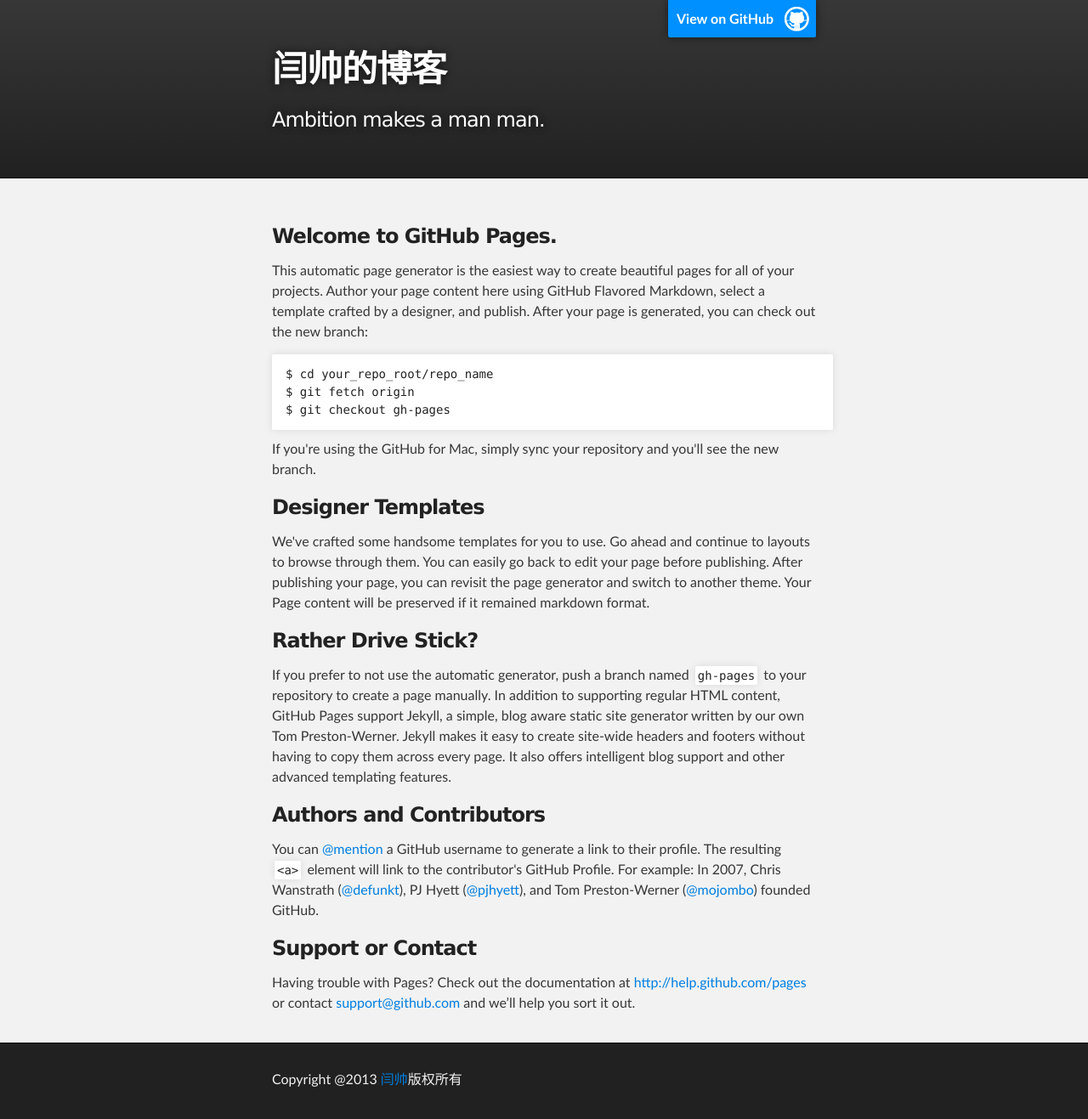
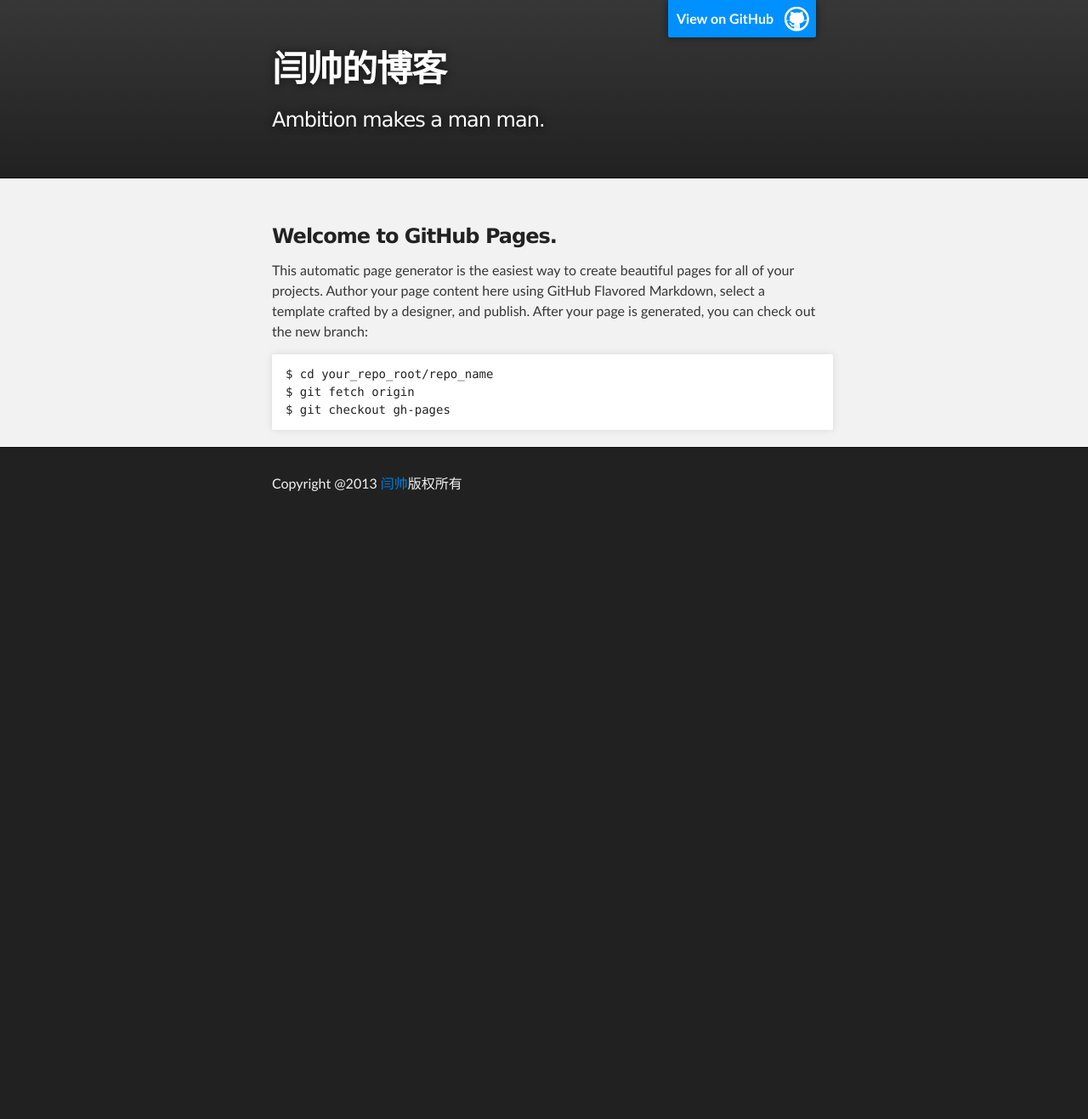
Before and after one commit to yanshuai/yanshuai.github.io, a Jekyll site: the page index.html, which Jekyll copies as it is, in a window 1280 px wide. Shown: the whole page at 85% size. Built offline with Jekyll 4.4.1, drawn with Linux system fonts in a browser that asks for light colours; after the commit the page ends 900 px from its top, so only the background shows below that.

Commit message:
Update index.html

```diff
--- a/index.html
+++ b/index.html
@@ -37,27 +37,6 @@
 $ git checkout gh-pages
 </code></pre>
 
-<p>If you're using the GitHub for Mac, simply sync your repository and you'll see the new branch.</p>
-
-<h3>
-<a name="designer-templates" class="anchor" href="#designer-templates"><span class="octicon octicon-link"></span></a>Designer Templates</h3>
-
-<p>We've crafted some handsome templates for you to use. Go ahead and continue to layouts to browse through them. You can easily go back to edit your page before publishing. After publishing your page, you can revisit the page generator and switch to another theme. Your Page content will be preserved if it remained markdown format.</p>
-
-<h3>
-<a name="rather-drive-stick" class="anchor" href="#rather-drive-stick"><span class="octicon octicon-link"></span></a>Rather Drive Stick?</h3>
-
-<p>If you prefer to not use the automatic generator, push a branch named <code>gh-pages</code> to your repository to create a page manually. In addition to supporting regular HTML content, GitHub Pages support Jekyll, a simple, blog aware static site generator written by our own Tom Preston-Werner. Jekyll makes it easy to create site-wide headers and footers without having to copy them across every page. It also offers intelligent blog support and other advanced templating features.</p>
-
-<h3>
-<a name="authors-and-contributors" class="anchor" href="#authors-and-contributors"><span class="octicon octicon-link"></span></a>Authors and Contributors</h3>
-
-<p>You can <a href="https://github.com/blog/821" class="user-mention">@mention</a> a GitHub username to generate a link to their profile. The resulting <code>&lt;a&gt;</code> element will link to the contributor's GitHub Profile. For example: In 2007, Chris Wanstrath (<a href="https://github.com/defunkt" class="user-mention">@defunkt</a>), PJ Hyett (<a href="https://github.com/pjhyett" class="user-mention">@pjhyett</a>), and Tom Preston-Werner (<a href="https://github.com/mojombo" class="user-mention">@mojombo</a>) founded GitHub.</p>
-
-<h3>
-<a name="support-or-contact" class="anchor" href="#support-or-contact"><span class="octicon octicon-link"></span></a>Support or Contact</h3>
-
-<p>Having trouble with Pages? Check out the documentation at <a href="http://help.github.com/pages">http://help.github.com/pages</a> or contact <a href="mailto:support@github.com">support@github.com</a> and we’ll help you sort it out.</p>
       </section>
     </div>
 
```
